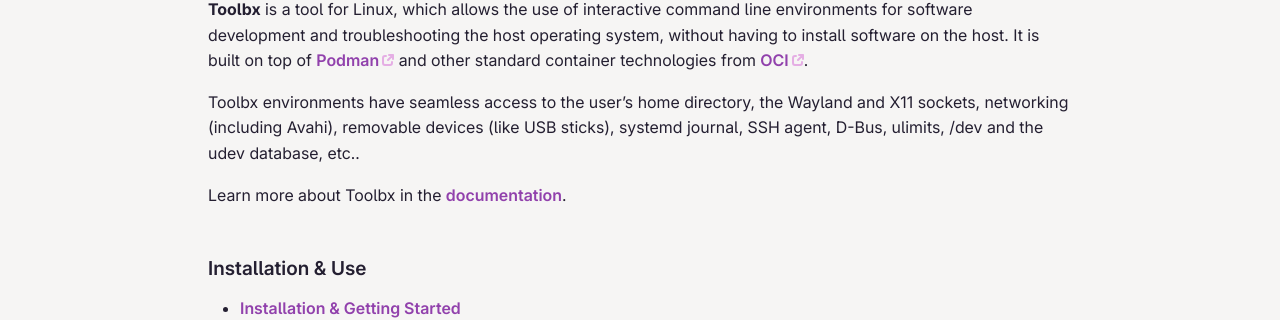
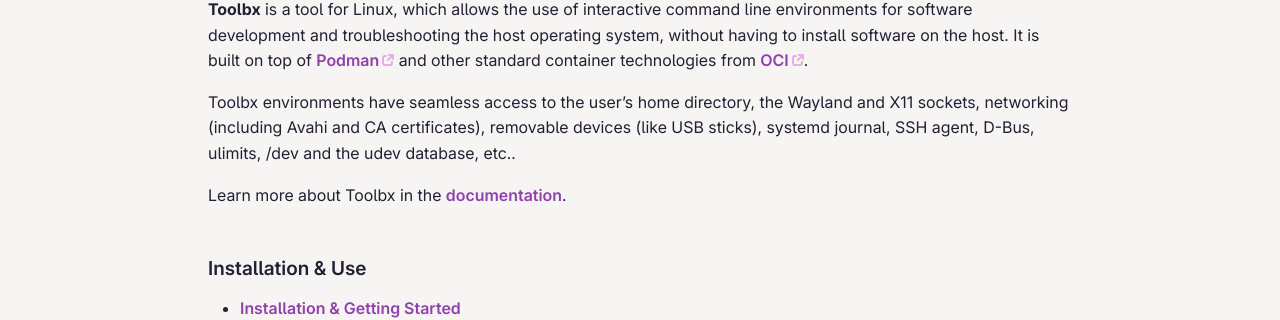
Before and after one commit to containers/containertoolbx.org, a Jekyll site: the page built from index.md, in a window 1280 px wide. Shown: the part 507-827 px from the top of the page. Built offline with Jekyll 4.4.1, drawn with Linux system fonts in a browser that asks for light colours.

Commit message:
Mention access to the CA certificates from the host
See:
https://github.com/containers/toolbox/commit/5ed2442214f0eb8d
https://github.com/containers/toolbox/pull/1644
https://github.com/containers/toolbox/issues/626

```diff
--- a/index.md
+++ b/index.md
@@ -11,7 +11,7 @@
 
 **Toolbx** is a tool for Linux, which allows the use of interactive command line environments for software development and troubleshooting the host operating system, without having to install software on the host. It is built on top of [Podman](https://podman.io/) and other standard container technologies from [OCI](https://opencontainers.org/).
 
-Toolbx environments have seamless access to the user's home directory, the Wayland and X11 sockets, networking (including Avahi), removable devices (like USB sticks), systemd journal, SSH agent, D-Bus, ulimits, /dev and the udev database, etc..
+Toolbx environments have seamless access to the user's home directory, the Wayland and X11 sockets, networking (including Avahi and CA certificates), removable devices (like USB sticks), systemd journal, SSH agent, D-Bus, ulimits, /dev and the udev database, etc..
 
 Learn more about Toolbx in the [documentation](doc).
 
```
Also changed, not shown: doc.md (+1 -1 lines), use.md (+1 -1 lines).
